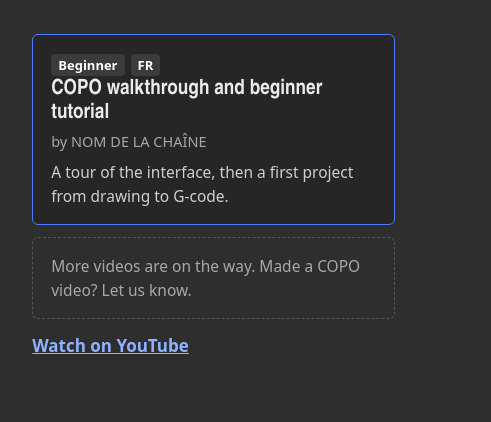
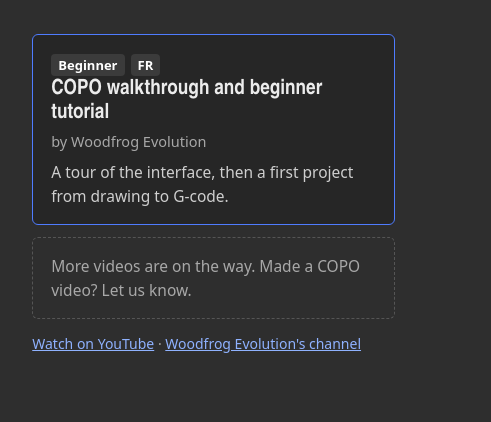
Before and after one commit to gbulleryahen-hash/gbulleryahen-hash.github.io, a plain HTML site: page index.html in a window 1280 px wide. Shown: the part 3540-3962 px from the top of the page, 789-1280 px from the left. Drawn offline with Linux system fonts and the light colour scheme; no server answers; a web font is replaced by a local one.

Commit message:
Vidéos : crédit et lien vers la chaîne Woodfrog Evolution
Co-Authored-By: Claude Opus 5.5 <noreply@anthropic.com>
Claude-Session: https://claude.ai/code/session_01FZQjh3foEJwaaZKd9GRCi8

```diff
--- a/index.html
+++ b/index.html
@@ -418,12 +418,12 @@ footer a:hover{color:var(--ink);text-decoration:underline}
             <li><button type="button" class="vitem" aria-current="true" data-yt="5k3X6NsQ2n8">
               <span><span class="tag" data-en="Beginner">Débutant</span><span class="tag">FR</span></span>
               <b data-en="COPO walkthrough and beginner tutorial">Présentation de COPO et tutoriel pour débuter</b>
-              <span class="by" data-en="by NOM DE LA CHAÎNE">par NOM DE LA CHAÎNE</span>
+              <span class="by" data-en="by Woodfrog Evolution">par Woodfrog Evolution</span>
               <span class="d" data-en="A tour of the interface, then a first project from drawing to G-code.">Tour de l'interface, puis un premier projet du dessin au G-code.</span>
             </button></li>
             <li class="soon" data-en="More videos are on the way. Made a COPO video? Let us know.">D'autres vidéos arrivent. Vous avez fait une vidéo sur COPO ? Faites-le-nous savoir.</li>
           </ul>
-          <a class="yt" href="https://youtu.be/5k3X6NsQ2n8"><span data-en="Watch on YouTube">Voir sur YouTube</span></a>
+          <p class="vfine" style="margin-top:14px"><a href="https://youtu.be/5k3X6NsQ2n8" data-en="Watch on YouTube">Voir sur YouTube</a> · <a href="https://www.youtube.com/@WoodfrogEvolution" data-en="Woodfrog Evolution's channel">La chaîne Woodfrog Evolution</a></p>
         </div>
       </div>
     </div>
```
